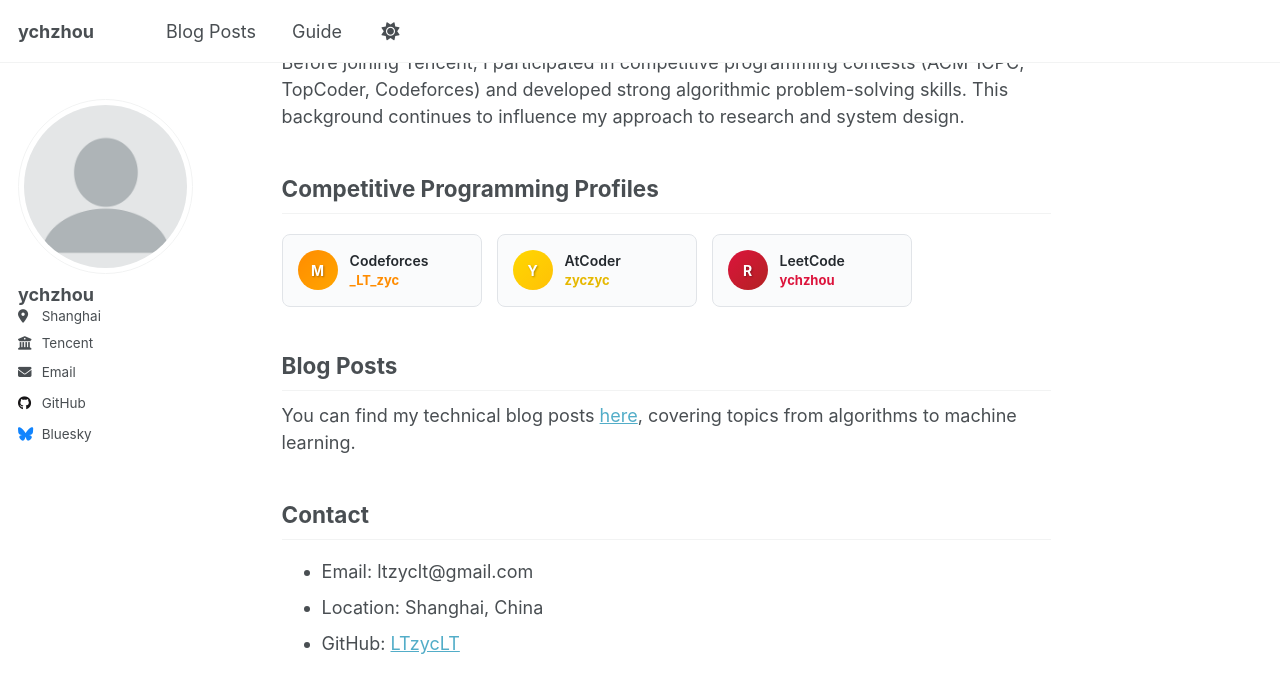
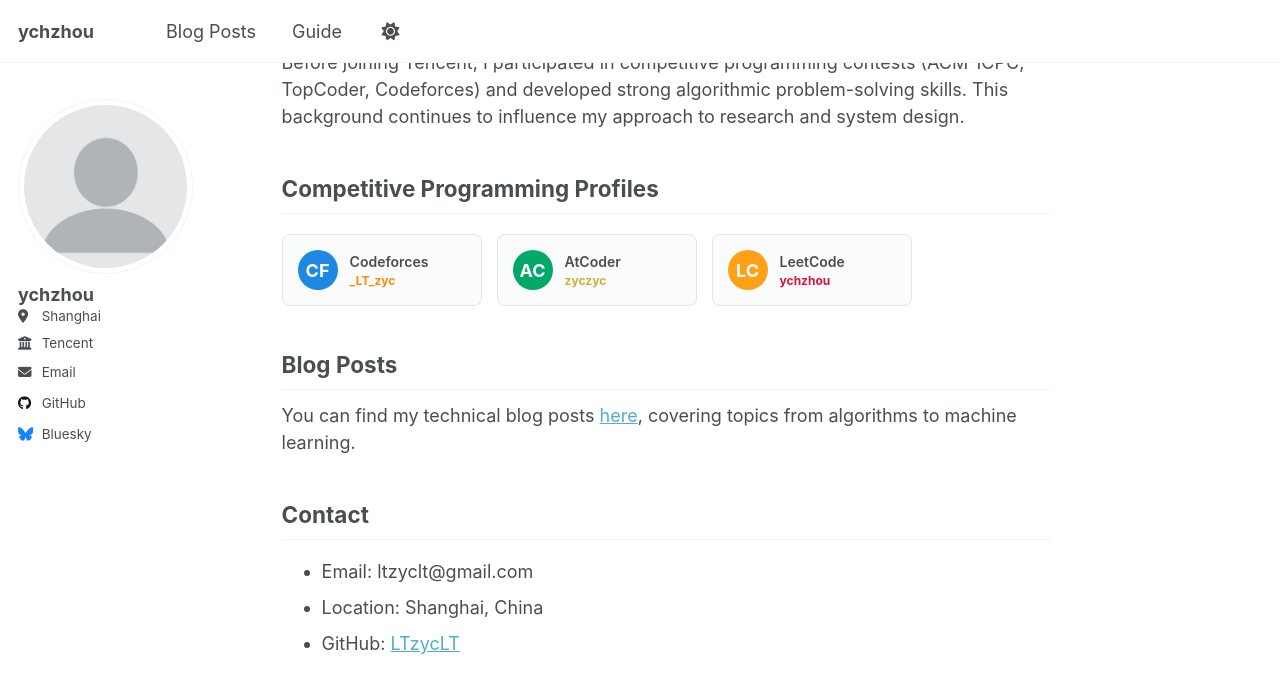
Before and after one commit to LTzycLT/ltzyclt.github.io, a Jekyll site: the page built from _pages/about.md, in a window 1280 px wide and 900 px high, scrolled down 497 px. Shown: the top 693 px of the window. Built offline with Jekyll 4.4.1, drawn with Linux system fonts in a browser that asks for light colours; a script that is not in the unit is left out.

Commit message:
Revert to original CF/AC/LC logos, only change ID colors

```diff
--- a/_pages/about.md
+++ b/_pages/about.md
@@ -23,32 +23,32 @@
 
 <div style="display: flex; flex-wrap: wrap; gap: 15px; margin: 20px 0;">
 
-  <a href="https://codeforces.com/profile/_LT_zyc" target="_blank" style="text-decoration: none;">
+  <a href="https://codeforces.com/profile/_LT_zyc" target="_blank" style="text-decoration: none; color: inherit;">
     <div style="border: 1px solid #e1e4e8; border-radius: 8px; padding: 15px; min-width: 200px; display: flex; align-items: center; gap: 12px; transition: all 0.3s; background: #fafbfc;">
-      <div style="width: 40px; height: 40px; background: linear-gradient(135deg, #FF8C00, #FFA500); border-radius: 50%; display: flex; align-items: center; justify-content: center; color: white; font-weight: bold; font-size: 14px; text-shadow: 1px 1px 2px rgba(0,0,0,0.3);">M</div>
+      <div style="width: 40px; height: 40px; background: #1e88e5; border-radius: 50%; display: flex; align-items: center; justify-content: center; color: white; font-weight: bold; font-size: 18px;">CF</div>
       <div>
-        <div style="font-weight: 600; font-size: 14px; color: #24292e;">Codeforces</div>
-        <div style="font-size: 13px; color: #FF8C00; font-weight: 700;">_LT_zyc</div>
+        <div style="font-weight: 600; font-size: 14px;">Codeforces</div>
+        <div style="font-size: 12px; color: #FF8C00; font-weight: 700;">_LT_zyc</div>
       </div>
     </div>
   </a>
 
-  <a href="https://atcoder.jp/users/zyczyc" target="_blank" style="text-decoration: none;">
+  <a href="https://atcoder.jp/users/zyczyc" target="_blank" style="text-decoration: none; color: inherit;">
     <div style="border: 1px solid #e1e4e8; border-radius: 8px; padding: 15px; min-width: 200px; display: flex; align-items: center; gap: 12px; transition: all 0.3s; background: #fafbfc;">
-      <div style="width: 40px; height: 40px; background: linear-gradient(135deg, #FFD700, #FFC107); border-radius: 50%; display: flex; align-items: center; justify-content: center; color: white; font-weight: bold; font-size: 14px; text-shadow: 1px 1px 2px rgba(0,0,0,0.3);">Y</div>
+      <div style="width: 40px; height: 40px; background: #00a968; border-radius: 50%; display: flex; align-items: center; justify-content: center; color: white; font-weight: bold; font-size: 18px;">AC</div>
       <div>
-        <div style="font-weight: 600; font-size: 14px; color: #24292e;">AtCoder</div>
-        <div style="font-size: 13px; color: #E6B800; font-weight: 700;">zyczyc</div>
+        <div style="font-weight: 600; font-size: 14px;">AtCoder</div>
+        <div style="font-size: 12px; color: #D4AF37; font-weight: 700;">zyczyc</div>
       </div>
     </div>
   </a>
 
-  <a href="https://leetcode.cn/u/ychzhou/" target="_blank" style="text-decoration: none;">
+  <a href="https://leetcode.cn/u/ychzhou/" target="_blank" style="text-decoration: none; color: inherit;">
     <div style="border: 1px solid #e1e4e8; border-radius: 8px; padding: 15px; min-width: 200px; display: flex; align-items: center; gap: 12px; transition: all 0.3s; background: #fafbfc;">
-      <div style="width: 40px; height: 40px; background: linear-gradient(135deg, #DC143C, #B22222); border-radius: 50%; display: flex; align-items: center; justify-content: center; color: white; font-weight: bold; font-size: 14px; text-shadow: 1px 1px 2px rgba(0,0,0,0.3);">R</div>
+      <div style="width: 40px; height: 40px; background: #ffa116; border-radius: 50%; display: flex; align-items: center; justify-content: center; color: white; font-weight: bold; font-size: 18px;">LC</div>
       <div>
-        <div style="font-weight: 600; font-size: 14px; color: #24292e;">LeetCode</div>
-        <div style="font-size: 13px; color: #DC143C; font-weight: 700;">ychzhou</div>
+        <div style="font-weight: 600; font-size: 14px;">LeetCode</div>
+        <div style="font-size: 12px; color: #DC143C; font-weight: 700;">ychzhou</div>
       </div>
     </div>
   </a>
```
